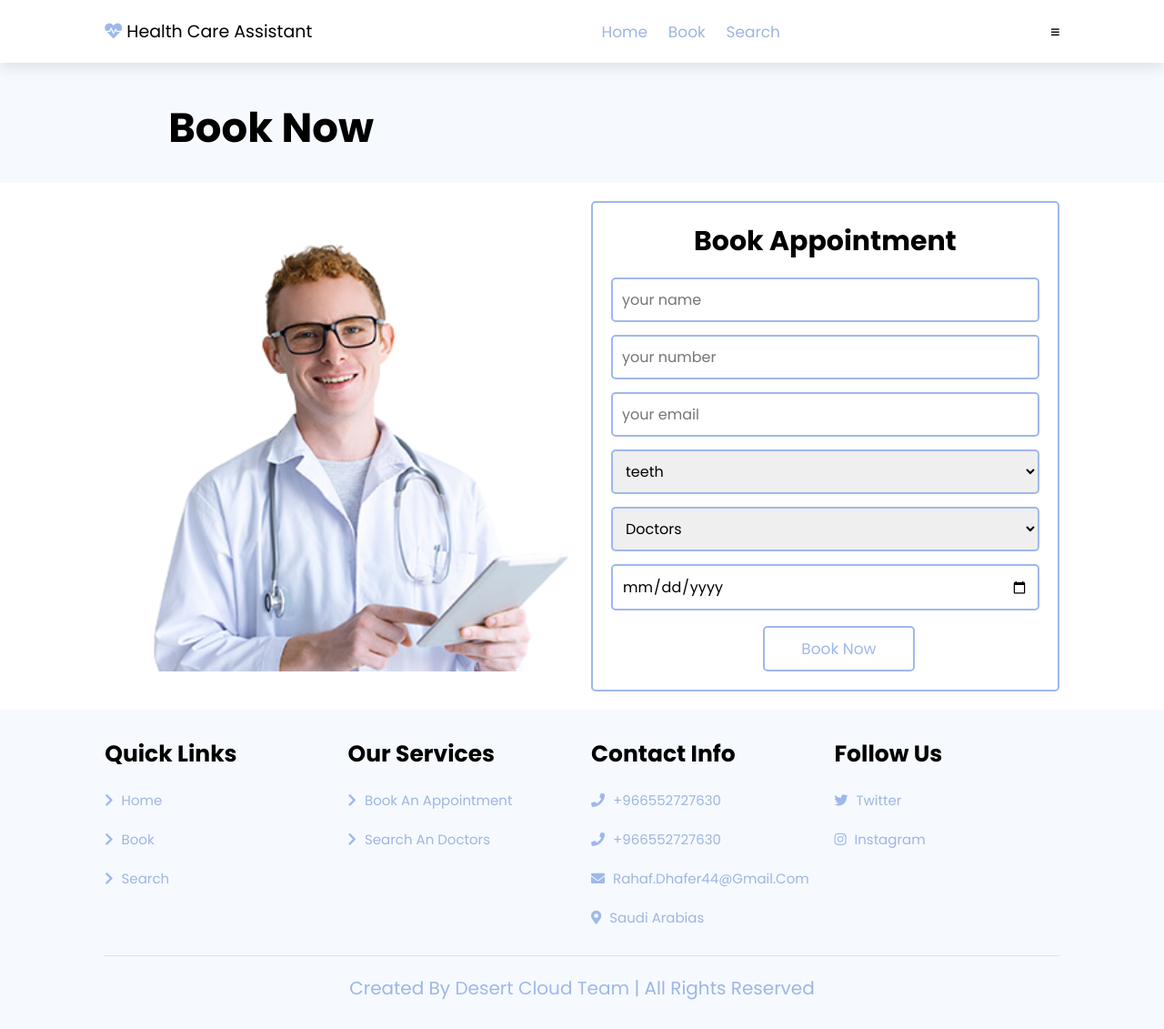
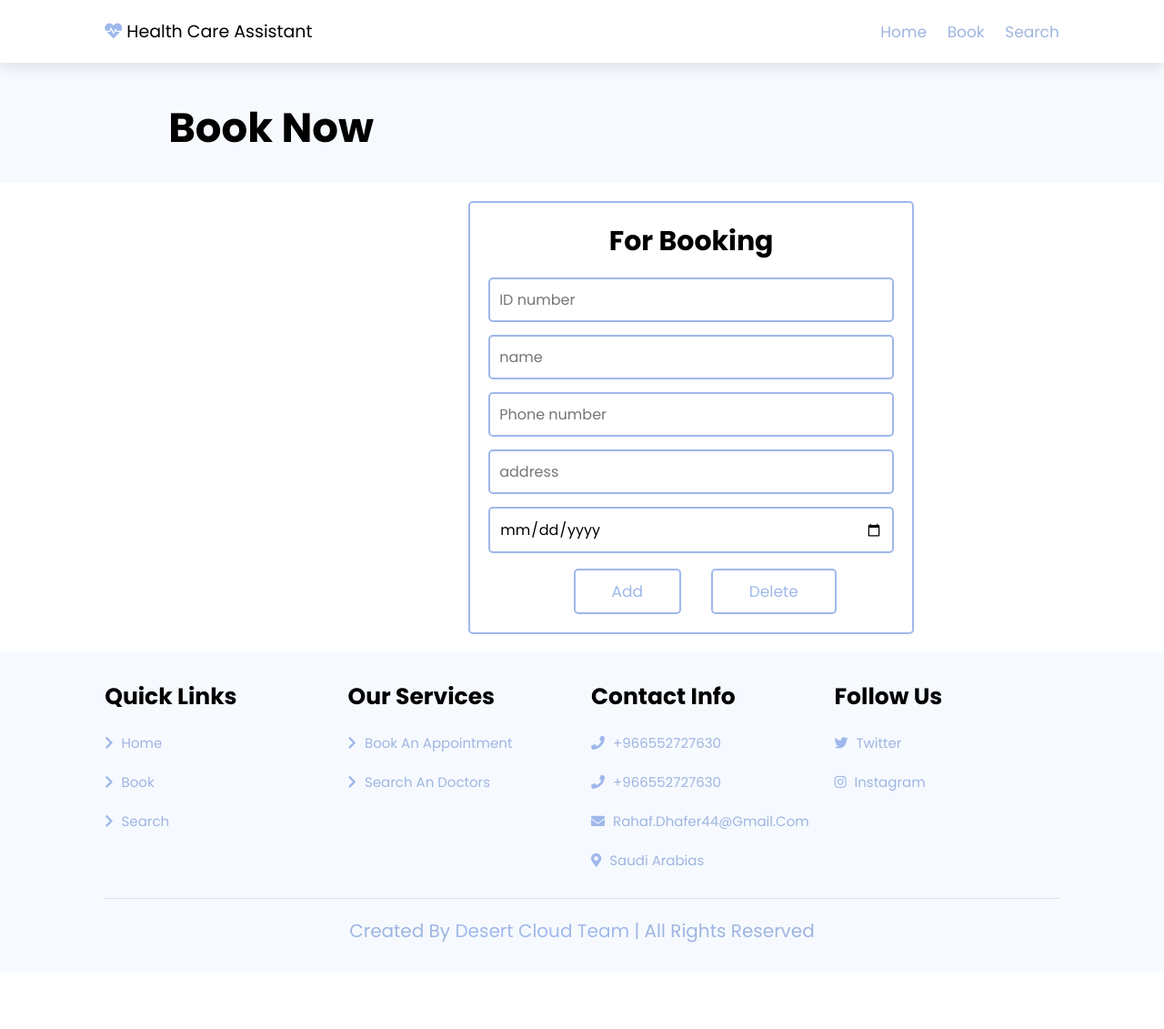
Before and after one commit to Rahaf-222/Heath1, a PHP site: page /book.html in a window 1280 px wide. Shown: the whole page at 91% size. After the commit the page ends 1036 px from the top, so only its background shows below. Run offline with PHP 8.4, Linux system fonts and the light colour scheme; some libraries are stand-ins or nearby versions.

Commit message:
add book from

```diff
--- a/book.html
+++ b/book.html
@@ -42,36 +42,18 @@
     </div>
 </section>
 <section class="book" id="book">
+        <div class='row'>
+            <form method='POST'>
+                    <h3> for booking </h3>
 
-
-
-    <div class="row">
-
-        <div class="image">
-            <img src="image/doc-3-r.png" alt="doctor" width="300px" height="500px">
-        </div>
-
-        <form action="">
-            <h3>book appointment</h3>
-            <input type="text" placeholder="your name" class="box">
-            <input type="number" placeholder="your number" class="box">
-            <input type="email" placeholder="your email" class="box">
-            <select class="box" >
-              <option value="teeth">teeth</option>
-              <option value="Dermatology">Dermatology</option>
-              <option value="Nose">Nose, ear and throat</option>
-              <option value="Esoteric">Esoteric</option>
-            </select>
-            <select class="box">
-                <option value="Doctors">Doctors</option>
-                <option value="Mohammad">Mohammad</option>
-                <option value="Khaled">Khaled</option>
-                <option value="Ali">Ali</option>
-                <option value="yasser">yasser</option>
-              </select>
-              <input type="date" class="box">
-            <input type="submit" value="book now" class="btn">
-        </form>
+                    <input type="text" name="id" id='id' placeholder="ID number" class="box"><br>
+                    <input type="text" name="name" id='name'  placeholder="name" class="box"><br>
+                    <input type="text" name="phone" id='phone'  placeholder="Phone number" class="box">
+                    <input type="text" name="address" id='address' class="box"  placeholder="address" >
+                    <input type="date" class="box">
+                    <button name="add" class="btn">add</button>
+                    <button name="del" class="btn">delete</button>
+            </form>
     </div>
 </section>
 
--- a/css/style.css
+++ b/css/style.css
@@ -113,6 +113,15 @@ section:nth-child(even){
 .header .navbar a:hover{
     color: var(--green);
 }
+#menu-btn{
+    font-size: 2.5rem;
+    border-radius: .5rem;
+    background: #eee;
+    color:var(--green);
+    padding: 1rem 1.5rem;
+    cursor: pointer;
+    display: none;
+}
 
 .home{
 
@@ -151,8 +160,6 @@ section:nth-child(even){
     padding: 1rem 0;
     margin-left: 90px;
 }
-
-
 
 .services .box-container{
     display: grid;
@@ -301,13 +308,14 @@ section:nth-child(even){
 }
 
 .book .row form{
-    flex:1 1 45rem;
+    flex:0.2 1 45rem;
     background: #fff;
     border:var(--border);
     box-shadow: var(--box-shadow);
     text-align: center;
     padding: 2rem;
     border-radius: .5rem;
+    margin-left: 40rem;
 }
 
 .book .row form h3{
@@ -327,14 +335,9 @@ section:nth-child(even){
     padding: 1rem;
 }
 
-
 .book .row form .btn{
     padding:1rem 4rem;
 }
-
-
-
-
 .footer .box-container{
     display: grid;
     grid-template-columns: repeat(auto-fit, minmax(22rem, 1fr));
@@ -380,7 +383,6 @@ section:nth-child(even){
 
 
 
-
 /* media queries  */
 @media (max-width:991px){
 
```
Also changed, not shown: book.php (added, +46 -0 lines), home.php (deleted, +0 -149 lines), index.html (+7 -14 lines).
